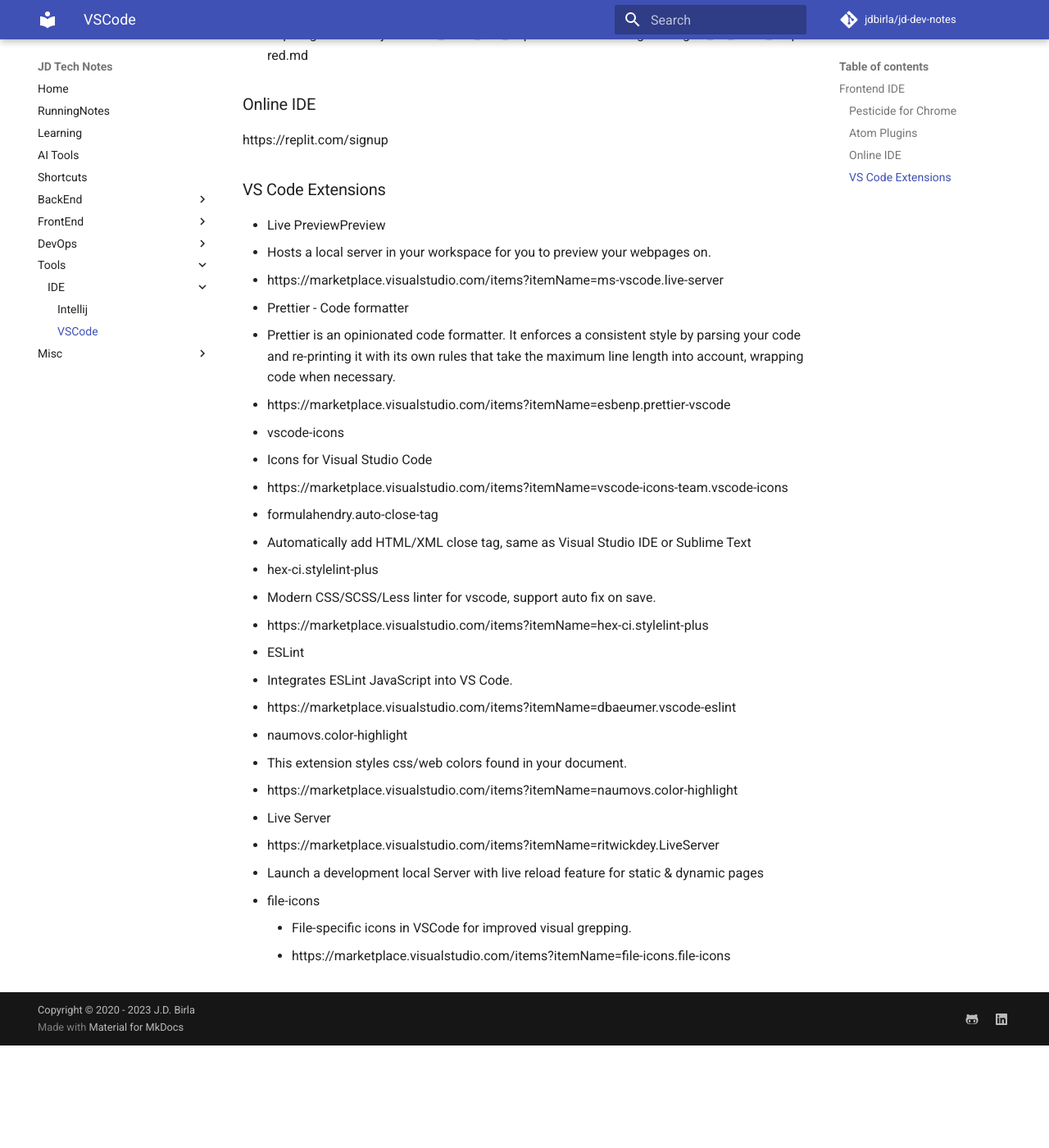
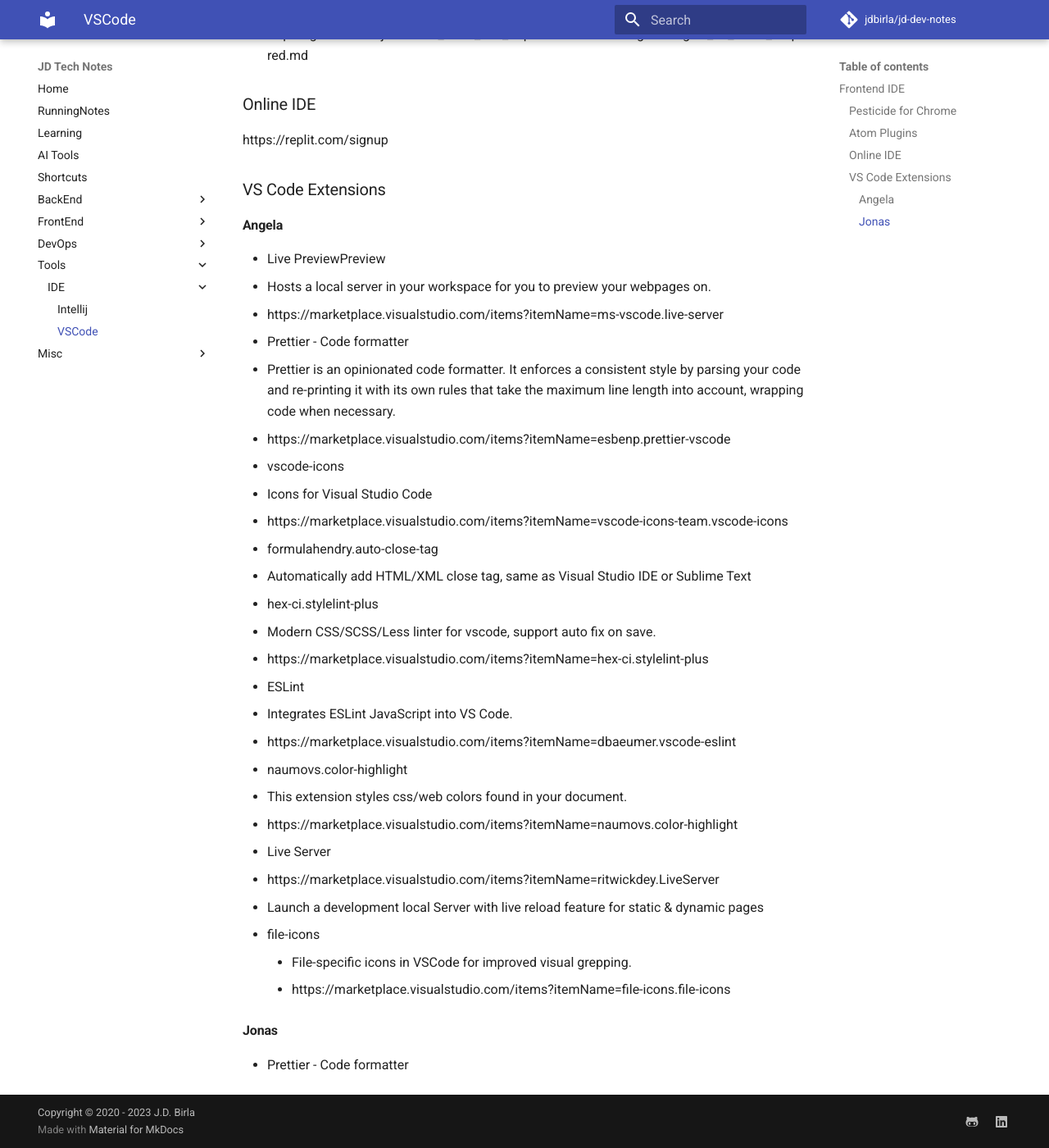
Before and after one commit to jdbirla/jd-dev-notes, an MkDocs documentation site: the page built from docs/tools/vscode.md, in a window 1280 px wide and 1400 px high, scrolled down 460 px. Shown: the whole window at 82% size. Built offline with MkDocs 1.6.1 and Material for MkDocs 9.7.7, drawn with Linux system fonts in a browser that asks for light colours; comment, search, counter and statistics services are not loaded; before the commit the page ends 1735 px from its top, so only the background shows below that.

Commit message:
Update vscode.md

```diff
--- a/docs/tools/vscode.md
+++ b/docs/tools/vscode.md
@@ -13,6 +13,7 @@ https://chrome.google.com/webstore/detail/pesticide-for-chrome/bakpbgckdnepkmkea
 https://replit.com/signup
 
 ### VS Code Extensions
+#### Angela
 - Live PreviewPreview
   - Hosts a local server in your workspace for you to preview your webpages on.
   - https://marketplace.visualstudio.com/items?itemName=ms-vscode.live-server
@@ -39,3 +40,5 @@ https://replit.com/signup
 - file-icons
     - File-specific icons in VSCode for improved visual grepping.
     - https://marketplace.visualstudio.com/items?itemName=file-icons.file-icons
+#### Jonas
+- Prettier - Code formatter
```
